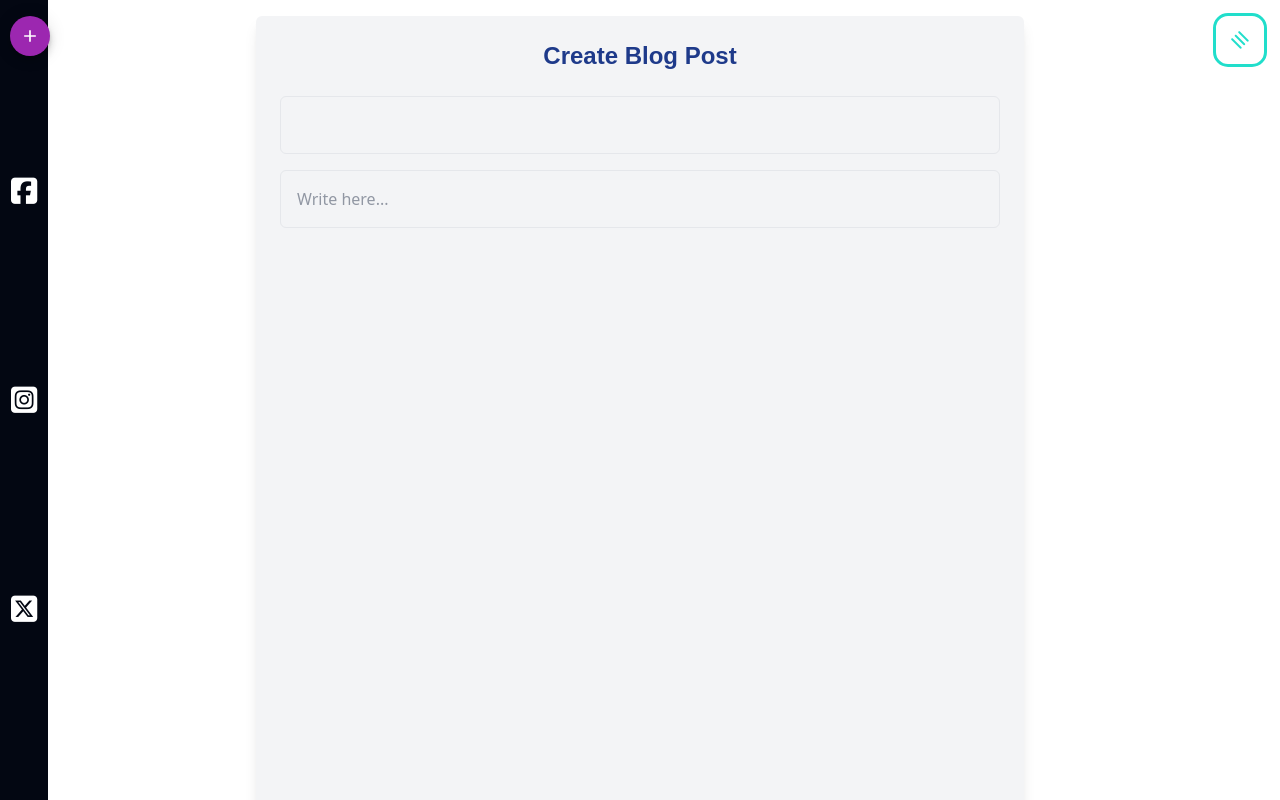
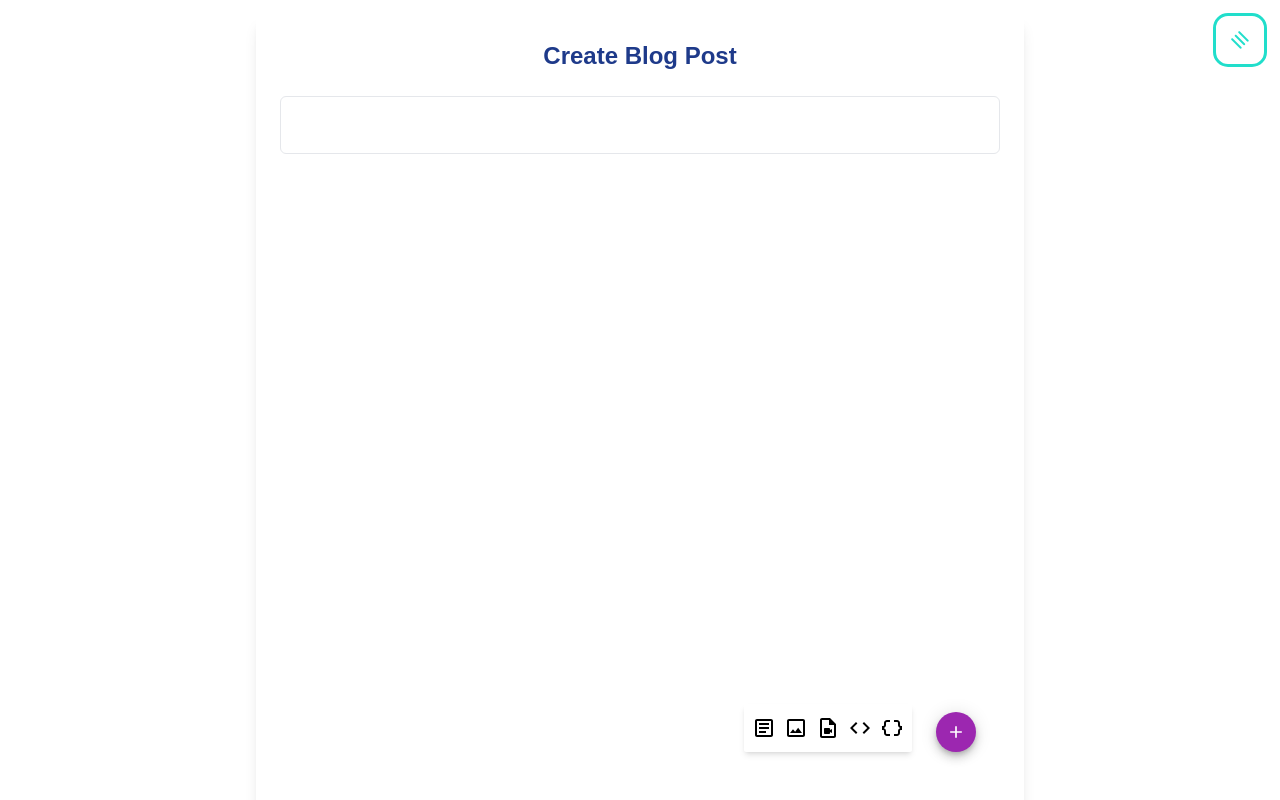
Before and after one commit to avinashkumar99/blogsy-mern, a React (Vite) app in the folder client/: page /post/create in a window 1280 px wide. Both pictures are taken after a click on the button "add". Shown: the top 800 px of the page. Built offline with nearby package versions, Linux system fonts and the light colour scheme.

Commit message:
added editor

```diff
--- a/client/src/components/CreatePost.jsx
+++ b/client/src/components/CreatePost.jsx
@@ -1,8 +1,8 @@
-import React, { useState, useEffect } from "react";
+import React, { useState, useEffect, useRef } from "react";
 import axios from "axios";
 import TextField from "@mui/material/TextField";
 import Button from "@mui/material/Button";
-
+import { Tooltip } from "@mui/material";
 import Chip from "@mui/material/Chip";
 import Alert from "@mui/material/Alert";
 import AddSharpIcon from "@mui/icons-material/AddSharp";
@@ -12,8 +12,17 @@ import Message from "./Message";
 import { api } from "../../constant";
 import { Backdrop, CircularProgress } from "@mui/material";
 import BlogEditor from "./BlogEditor";
-import { AddCircleOutlineSharp, AddCircleSharp } from "@mui/icons-material";
+import {
+  AddCircleOutlineSharp,
+  AddCircleSharp,
+  ArticleOutlined,
+  CodeOutlined,
+  DataObjectOutlined,
+  ImageOutlined,
+  VideoFileOutlined,
+} from "@mui/icons-material";
 const CreatePost = ({ apiBaseUrl }) => {
+  const editorToolRef = useRef(null);
   const [formData, setFormData] = useState({
     title: "",
     content: "",
@@ -28,6 +37,7 @@ const CreatePost = ({ apiBaseUrl }) => {
   const [msg, setMsg] = useState("");
   const [selectedTool, setSelectedTool] = useState(null);
   const [addEditor, setAddEditor] = useState([]);
+  const [activeEditorTool, setActiveEditorTool] = useState(false);
 
   const [authors, setAuthors] = useState([]);
   const [tags, setTags] = useState([]);
@@ -157,8 +167,11 @@ const CreatePost = ({ apiBaseUrl }) => {
     console.log("not working.............");
   };
 
+  const handleOpenToolBox = () => {
+    setActiveEditorTool(!activeEditorTool);
+  };
   return (
-    <div className="max-w-3xl mx-auto p-6 bg-gray-100 shadow-lg rounded-md my-4 min-h-screen">
+    <div className="max-w-3xl mx-auto p-6 relative  shadow-lg rounded-md my-4 min-h-screen">
       {isImageLoading && (
         <Backdrop
           sx={(theme) => ({
@@ -180,6 +193,7 @@ const CreatePost = ({ apiBaseUrl }) => {
       {addEditor.map((idx) => {
         return (
           <>
+            <div className="relative" ref={(el) => editorToolRef[idx] === el}>
               <BlogEditor
                 placeholder={"Write here..."}
                 sx={{ position: "relative" }}
@@ -188,18 +202,50 @@ const CreatePost = ({ apiBaseUrl }) => {
                 onKeyDown={(e, id) => handleKeyDown(e, idx)}
                 // onKeyDown={(e) => handleKeyDown(e, idx)}
               />
+            </div>
           </>
         );
       })}
+      {activeEditorTool && (
+        <div
+          className={`flex flex-nowrap w-auto h-12 p-2 absolute bottom-16 right-28 shadow-md rounded-sm items-center delay-100 transition-all duration-150 ease-in-out}`}
+        >
+          <Tooltip title="Add Story" arrow>
+            <ArticleOutlined
+              onClick={handleAddEditor}
+              sx={{ marginRight: "0.5rem" }}
+            />
+          </Tooltip>
+          <Tooltip title="Add Image" arrow>
+            <ImageOutlined
+              sx={{ marginRight: "0.5rem" }}
+              onClick={handleChooseImage}
+            />
+          </Tooltip>
+          <Tooltip title="Add Video" arrow>
+            <VideoFileOutlined sx={{ marginRight: "0.5rem" }} />
+          </Tooltip>
+          <Tooltip title="Embed link" arrow>
+            <CodeOutlined sx={{ marginRight: "0.5rem" }} />
+          </Tooltip>
+          <Tooltip title="Add Code Block" arrow>
+            <DataObjectOutlined />
+          </Tooltip>
+        </div>
+      )}
+
+      <Tooltip title="Add an image, video, embed or code, tag" arrow>
         <Fab
           color="secondary"
           aria-label="add"
           size="small"
-        sx={{ position: "absolute", top: "0", left: "10px" }}
-        onClick={handleAddEditor}
+          sx={{ position: "absolute", bottom: "4rem", right: "3rem" }}
+          onClick={handleOpenToolBox}
+          ref={editorToolRef}
         >
           <AddSharpIcon fontSize="small" />
         </Fab>
+      </Tooltip>
 
       {/* <form onSubmit={handleSubmit} className="space-y-6">
 
--- a/client/src/components/Header.jsx
+++ b/client/src/components/Header.jsx
@@ -287,7 +287,7 @@ const Header = () => {
   return (
     <header>
       {/* <div className="h-[80vh] w-[100vw] relative"> */}
-      <div className="fixed top-0 left-0 h-[100vh] w-12 items-center justify-evenly outline-dotted outline-white outline-1 bg-gray-950 flex flex-col text-white text-3xl z-50">
+      <div className="fixed top-0 left-0 h-[100vh] w-12 items-center justify-evenly outline-dotted outline-white outline-1 bg-gray-950 flex flex-col text-white text-3xl z-50 hidden">
         <span>
           <i class="fa-brands fa-square-facebook"></i>
         </span>
@@ -318,11 +318,16 @@ const Header = () => {
 
           <div
             className={`absolute w-72 -left-2 h-auto rounded-2xl flex items-center  bg-slate-50 shadow-lg transition-all duration-500 ease-in ${
-              isNavExpand ? "opacity-100 -translate-x-72" : "opacity-0 "
+              isNavExpand ? "opacity-100 -translate-x-72 " : "opacity-0  "
             }`}
           >
             <ul className=" flex flex-row items-center justify-evenly w-full py-3 px-2 font-bold">
-              <li className="custom-nav-link-hover">Create Blog</li>
+              <li
+                className="custom-nav-link-hover"
+                onClick={() => navigate("/post/create")}
+              >
+                Write Blog
+              </li>
               <li className="custom-nav-link-hover">Sign Up</li>
               <li>
                 <Button
--- a/client/src/components/PostDetails.jsx
+++ b/client/src/components/PostDetails.jsx
@@ -149,7 +149,7 @@ const PostDetails = () => {
         ) : (
           <>
             <div className="w-full p-4 my-4 relative flex justify-start flex-col md:flex-row">
-              <div className="md:ms-14 md:w-[60%] md:mr-2 bg-white shadow-lg rounded-lg p-6 my-2">
+              <div className="md:ms-14 md:w-[60%] md:mr-2 min-h-[80vh] bg-white shadow-lg rounded-lg p-6 my-2">
                 <Message isOpen={open} message={msg} />
                 <div className="mb-6 relative flex md:flex-nowrap flex-wrap">
                   {isOwner && isLogged && !isLoading && (
```
Lines whose indentation alone changed are shown as unchanged.
